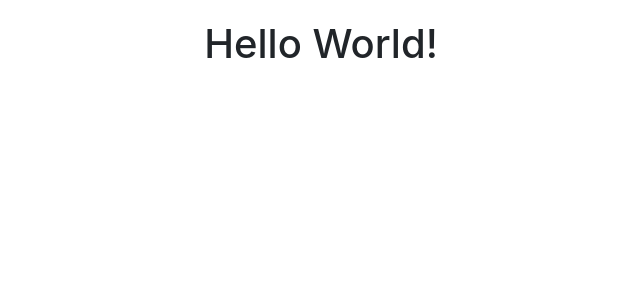
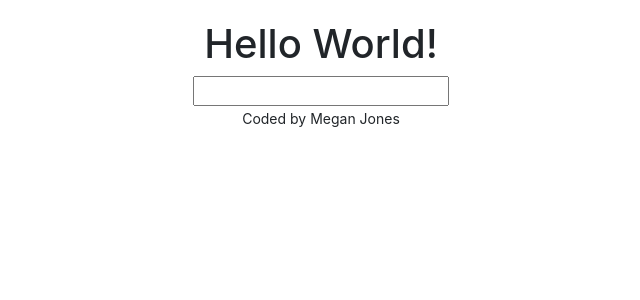
Before and after one commit to megj88/dictionary-project, a React (Create React App) app: page / in a window 1280 px wide. Shown: the top 300 px of the page, without its empty margins (319-959 px from the left). Built offline with nearby package versions, Linux system fonts and the light colour scheme.

Commit message:
Add basic search engine

```diff
--- a/src/App.js
+++ b/src/App.js
@@ -1,12 +1,20 @@
 
+import React from 'react';
 import './App.css';
+import SearchEngine from "./SearchEngine"
 
 function App() {
   return (
     <div className="App">
+      <div className="container">
       <header className="App-header">
       <h1>Hello World!</h1>
-      </header>
+      <SearchEngine />
+     </header>
+     <footer>
+      <small>Coded by Megan Jones</small>
+     </footer>
+    </div>
     </div>
   );
 }
--- /dev/null
+++ b/src/SearchEngine.js
@@ -0,0 +1,19 @@
+import React, { useState } from "react";
+
+export default function SearchEngine() {
+    let [keyword, setKeyword] = useState("");
+    function handleKeywordChange(event) {
+        setKeyword(event.target.value);
+    }
+    function search(event) {
+        event.preventDefault();
+        alert(`Searching for ${keyword}`);
+    }
+    return (
+        <div className="Search">
+           <form onSubmit={search}>
+            <input type="search" autofocus={true} onChange={handleKeywordChange} />
+           </form>
+        </div>
+    )
+}
```
Also changed, not shown: public/logo192.png (deleted), public/logo512.png (deleted).
